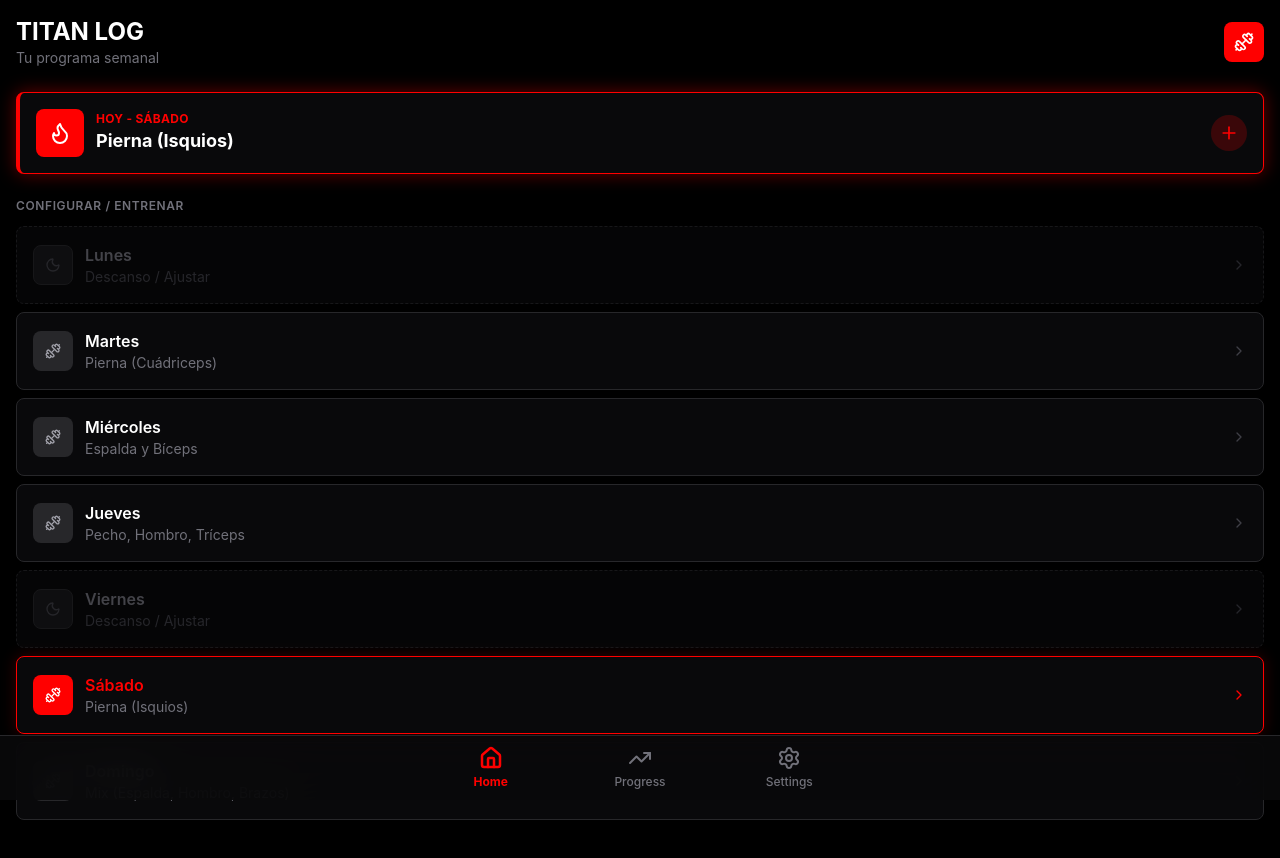
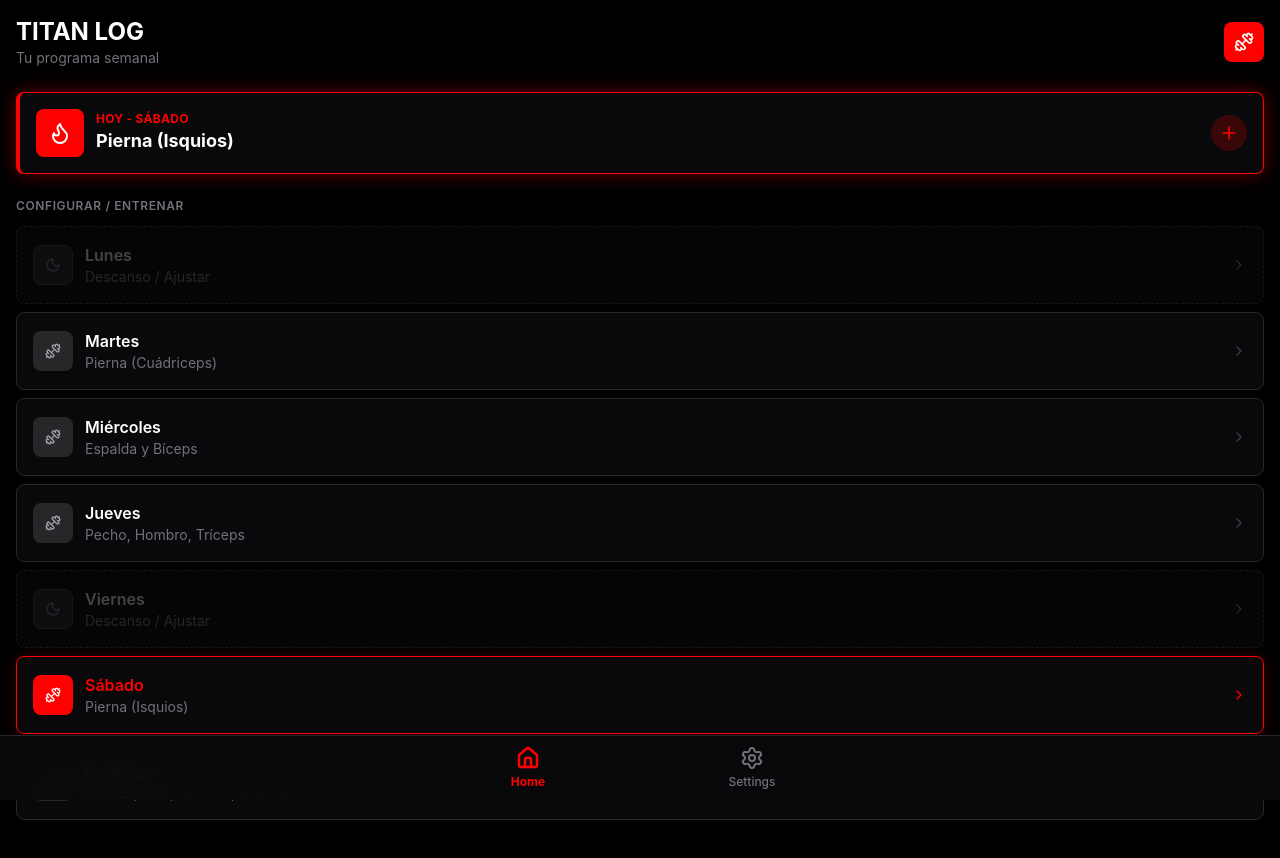
Before and after one commit to miguellouwagie-creator/Gym-Progress-App, a Next.js app: page / in a window 1280 px wide. Shown: the top 858 px of the page. Built offline with nearby package versions, Linux system fonts and the light colour scheme.

Commit message:
remove: Remove Progress nav item from BottomNav

```diff
--- a/src/components/ui/BottomNav.tsx
+++ b/src/components/ui/BottomNav.tsx
@@ -2,11 +2,10 @@
 
 import Link from 'next/link';
 import { usePathname } from 'next/navigation';
-import { Home, TrendingUp, Settings } from 'lucide-react';
+import { Home, Settings } from 'lucide-react';
 
 const navItems = [
     { href: '/', icon: Home, label: 'Home' },
-    { href: '/progress', icon: TrendingUp, label: 'Progress' },
     { href: '/settings', icon: Settings, label: 'Settings' },
 ];
 
```
